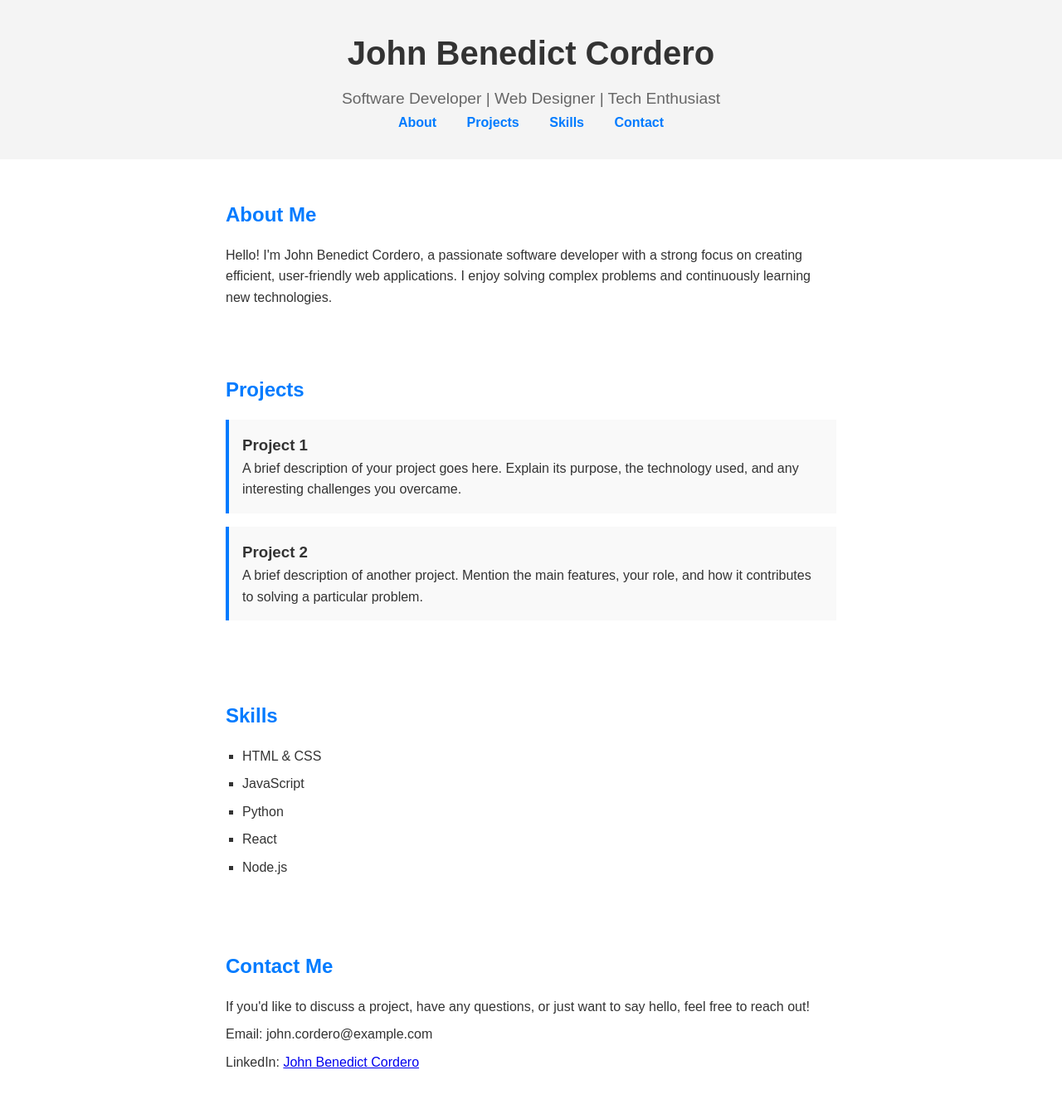
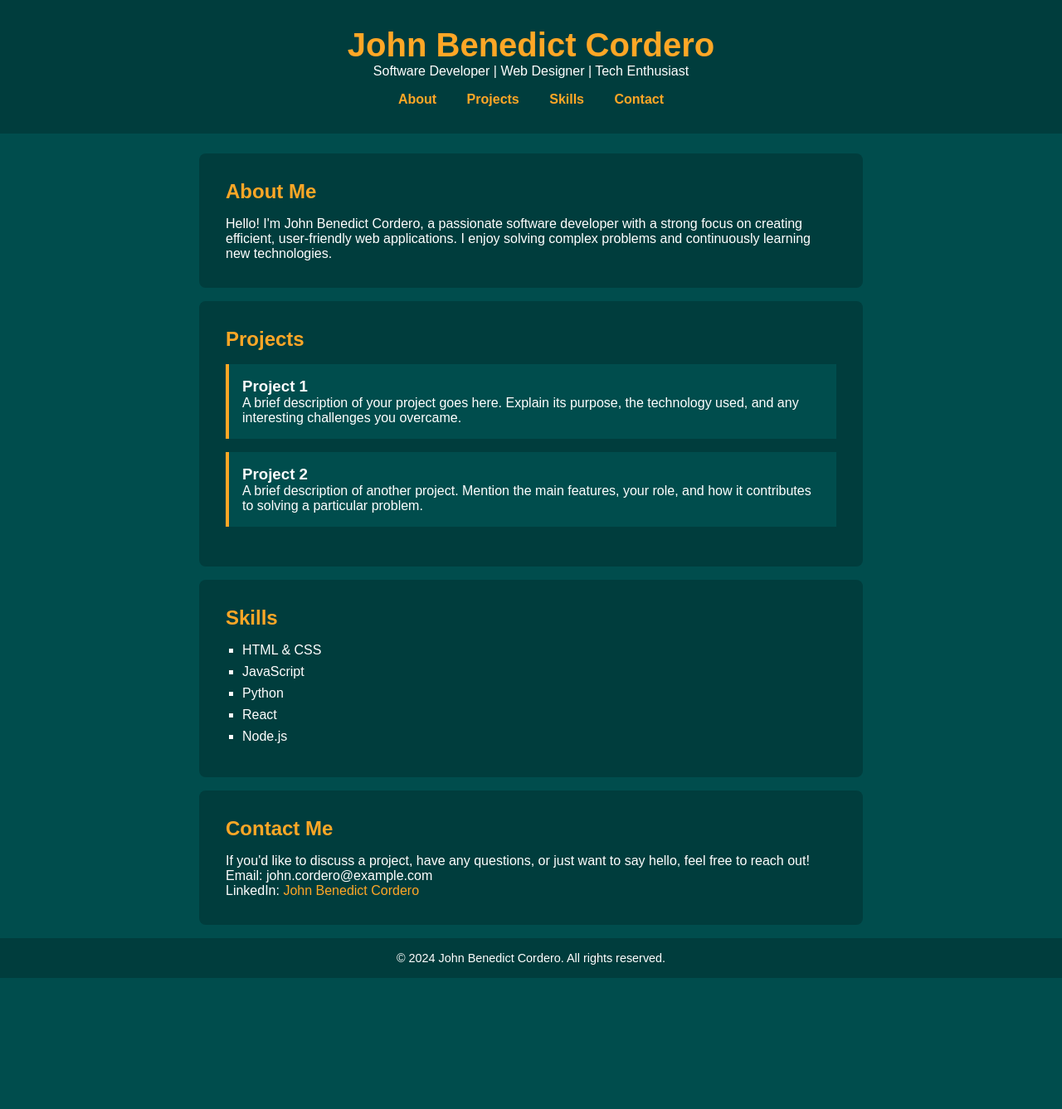
Before and after one commit to john-brc/john-brc.github.io, a plain HTML site: page index.html in a window 1280 px wide. Shown: the top 1337 px of the page at 83% size. After the commit the page ends 1179 px from the top, so only its background shows below. Drawn offline with Linux system fonts and the light colour scheme.

Commit message:
Update styles.css

```diff
--- a/styles.css
+++ b/styles.css
@@ -7,30 +7,32 @@
 
 body {
     font-family: Arial, sans-serif;
-    color: #333;
-    line-height: 1.6;
+    color: #ffffff;
+    background-color: #004d4d; /* Main dark teal background */
 }
 
-header {
+/* Header Section */
+.header {
+    background-color: #003d3d;
+    padding: 2rem;
     text-align: center;
-    padding: 2rem;
-    background-color: #f4f4f4;
+    margin-bottom: 1.5rem;
 }
 
-header h1 {
+.header h1 {
+    color: #ffa726; /* Orange accent for name */
     font-size: 2.5rem;
-    margin-bottom: 0.5rem;
 }
 
-header p {
-    font-size: 1.2rem;
-    color: #666;
+.subtitle {
+    color: #ffffff;
+    margin-bottom: 1rem;
 }
 
 nav a {
+    color: #ffa726; /* Orange accent for links */
+    text-decoration: none;
     margin: 0 1rem;
-    text-decoration: none;
-    color: #007bff;
     font-weight: bold;
 }
 
@@ -39,44 +41,54 @@
 }
 
 /* Section Styles */
-section {
-    padding: 2rem;
+.section {
+    background-color: #003d3d; /* Darker teal for sections */
     margin: 1rem auto;
     max-width: 800px;
+    padding: 2rem;
+    border-radius: 8px;
 }
 
-h2 {
+.section h2 {
+    color: #ffa726; /* Orange accent for section titles */
     margin-bottom: 1rem;
-    color: #007bff;
 }
 
-/* Projects */
+.section p, .section li {
+    color: #ffffff;
+}
+
 .project {
-    background-color: #f9f9f9;
+    background-color: #004d4d;
     padding: 1rem;
     margin-bottom: 1rem;
-    border-left: 4px solid #007bff;
+    border-left: 4px solid #ffa726; /* Orange border accent */
 }
 
-/* Skills */
-#skills ul {
+ul {
     list-style-type: square;
     padding-left: 20px;
 }
 
-#skills li {
+li {
     margin-bottom: 0.5rem;
 }
 
-/* Contact */
-#contact p {
-    margin-bottom: 0.5rem;
+/* Contact Links */
+#contact p a {
+    color: #ffa726;
+    text-decoration: none;
 }
 
-footer {
+#contact p a:hover {
+    text-decoration: underline;
+}
+
+/* Footer */
+.footer {
+    background-color: #003d3d;
+    color: #ffffff;
     text-align: center;
     padding: 1rem;
-    background-color: #f4f4f4;
     font-size: 0.9rem;
-    color: #666;
 }
```
